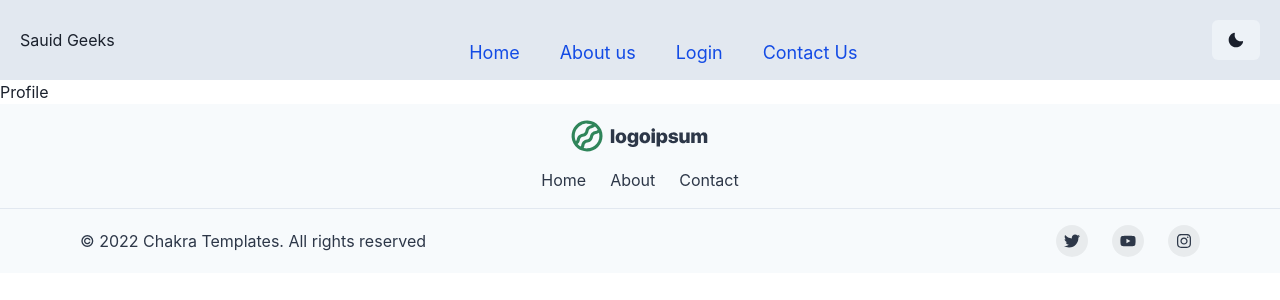
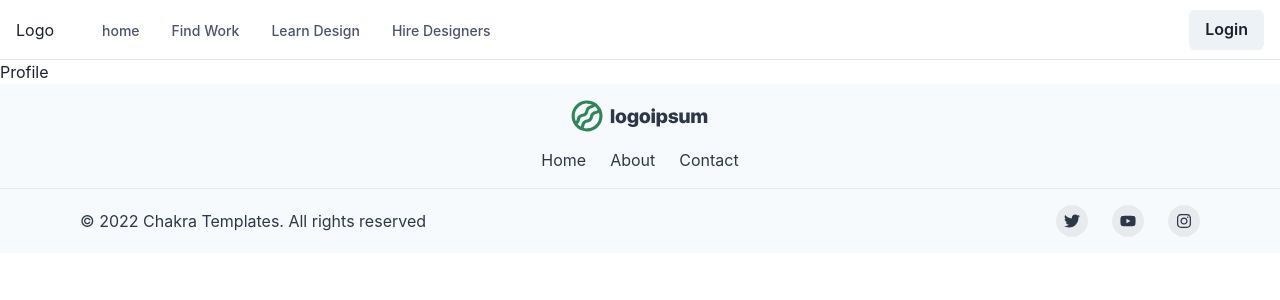
Before and after one commit to almallahi98/saudi-geeks, a React (Create React App) app: page /profile in a window 1280 px wide. Shown: the top 300 px of the page. Built offline with nearby package versions, Linux system fonts and the light colour scheme.

Commit message:
navbar has been added with login model

```diff
--- a/src/App.js
+++ b/src/App.js
@@ -22,6 +22,7 @@ function App() {
 
       <Routes>
         <Route path='' element={<Home />} />
+        <Route path='home' element={<Home />} />
         <Route path='aboutus' element={<CardAboutUs />} />
         <Route path='profile' element={<Profile />} />
         {/* <Route path='about' element={''}/> page is not completed */}
--- /dev/null
+++ b/src/component/NavBar/ModelLogin.jsx
@@ -0,0 +1,61 @@
+import {React,useRef} from 'react'
+import {
+    Modal,
+    ModalOverlay,
+    ModalContent,
+    ModalHeader,
+    ModalFooter,
+    ModalBody,
+    ModalCloseButton,
+    FormControl,
+    Button,
+    Input,
+    FormLabel,
+    useDisclosure,
+  } from '@chakra-ui/react'
+
+function ModelLogin() {
+    const { isOpen, onOpen, onClose } = useDisclosure()
+
+  const initialRef = useRef(null)
+  const finalRef = useRef(null)
+  return (
+    <>
+    <Button onClick={onOpen}>Login</Button>
+
+
+    <Modal
+      initialFocusRef={initialRef}
+      finalFocusRef={finalRef}
+      isOpen={isOpen}
+      onClose={onClose}
+    >
+      <ModalOverlay />
+      <ModalContent>
+        <ModalHeader>Login</ModalHeader>
+        <ModalCloseButton />
+        <ModalBody pb={6}>
+          <FormControl>
+            <FormLabel>User Name</FormLabel>
+            <Input ref={initialRef} placeholder='User Name' />
+          </FormControl>
+
+          <FormControl mt={4}>
+            <FormLabel>Password</FormLabel>
+            <Input type={'password'} placeholder='Password' />
+          </FormControl>
+        </ModalBody>
+
+        <ModalFooter>
+          <Button colorScheme='blue' mr={3}>
+            Save
+          </Button>
+          <Button onClick={onClose}>Cancel</Button>
+        </ModalFooter>
+      </ModalContent>
+    </Modal>
+  </>
+  )
+}
+
+export default ModelLogin
--- a/src/component/NavBar/Nav.jsx
+++ b/src/component/NavBar/Nav.jsx
@@ -1,87 +1,275 @@
-import { ReactNode } from 'react';
 import {
   Box,
   Flex,
+  Text,
+  IconButton,
+  Stack,
+  Collapse,
+  Icon,
   Link,
-  Button,
+  Popover,
+  PopoverTrigger,
+  PopoverContent,
+  useColorModeValue,
+  useBreakpointValue,
   useDisclosure,
-  useColorModeValue,
-  Stack,
-  useColorMode,
 } from '@chakra-ui/react';
-import { MoonIcon, SunIcon } from '@chakra-ui/icons';
 
-const NavLink = ({ children } = { children: ReactNode }) => (
-  <Link
-    px={2}
-    py={1}
-    rounded={'md'}
-    _hover={{
-      textDecoration: 'none',
-      bg: useColorModeValue('gray.300', 'gray.500'),
-    }}
-    href={'#'}>
-    {children}
-  </Link>
-);
 
-export default function Nav() {
-  const { colorMode, toggleColorMode } = useColorMode();
-  const { isOpen, onOpen, onClose } = useDisclosure();
+import {
+  HamburgerIcon,
+  CloseIcon,
+  ChevronDownIcon,
+  ChevronRightIcon,
+} from '@chakra-ui/icons';
+import ModelLogin from './ModelLogin';
+
+export default function WithSubnavigation() {
+  const { isOpen, onToggle } = useDisclosure();
+
   return (
-    <>
+    <Box>
+      <Flex
+        bg={useColorModeValue('white', 'gray.800')}
+        color={useColorModeValue('gray.600', 'white')}
+        minH={'60px'}
+        py={{ base: 2 }}
+        px={{ base: 4 }}
+        borderBottom={1}
+        borderStyle={'solid'}
+        borderColor={useColorModeValue('gray.200', 'gray.900')}
+        align={'center'}>
+        <Flex
+          flex={{ base: 1, md: 'auto' }}
+          ml={{ base: -2 }}
+          display={{ base: 'flex', md: 'none' }}>
+          <IconButton
+            onClick={onToggle}
+            icon={
+              isOpen ? <CloseIcon w={3} h={3} /> : <HamburgerIcon w={5} h={5} />
+            }
+            variant={'ghost'}
+            aria-label={'Toggle Navigation'}
+          />
+        </Flex>
+        <Flex flex={{ base: 1 }} justify={{ base: 'center', md: 'start' }}>
+          <Text
+            textAlign={useBreakpointValue({ base: 'center', md: 'left' })}
+            fontFamily={'heading'}
+            color={useColorModeValue('gray.800', 'white')}>
+            Logo
+          </Text>
 
-      <Box bg={useColorModeValue('gray.200', 'gray.700')} px={5}>
-        <Flex h={20} alignItems={'center'} justifyContent={'space-between'}>
-        <Link className="nav-link" to="/">
-                  Sauid Geeks
-                </Link>
-          <header className="top-navbar">
-      <nav className="navbar navbar-expand-lg navbar-light bg-light">
-        <div className="container">
-          <a className="navbar-brand" href="/">
-          </a>
-          <button
-
-            alignItems="center"
-            justifyContent="space-between"
-            className="navbar-toggler"
-            type="button"
-            data-toggle="collapse"
-            data-target="#navbars-rs-food"
-            aria-controls="navbars-rs-food"
-            aria-expanded="false"
-            aria-label="Toggle navigation"
-          >
-          </button>
-          <div className="collapse navbar-collapse" id="navbars-rs-food">
-            <ul className="navbar-nav ml-auto">
-               <Link className="nav-link" to="/">
-                  Home
-                </Link>
-                <Link className="nav-link" to="/About_us">
-                  About us
-                </Link>
-                <Link className="nav-link" to="/About_us">
-                 Login
-                </Link>
-                <Link className="nav-link" to="/Contact">
-                Contact Us
-                </Link>
-            </ul>
-          </div>
-        </div>
-      </nav>
-    </header>
-          <Flex alignItems={'center'}>
-            <Stack direction={'row'} spacing={7}>
-              <Button onClick={toggleColorMode}>
-                {colorMode === 'light' ? <MoonIcon /> : <SunIcon />}
-              </Button>
-            </Stack>
+          <Flex display={{ base: 'none', md: 'flex' }} ml={10}>
+            <DesktopNav />
           </Flex>
         </Flex>
-      </Box>
-    </>
+
+        <Stack
+          flex={{ base: 1, md: 0 }}
+          justify={'flex-end'}
+          direction={'row'}
+          spacing={6}>
+          <ModelLogin/>
+          {/* */}
+        </Stack>
+      </Flex>
+
+      <Collapse in={isOpen} animateOpacity>
+        <MobileNav />
+      </Collapse>
+    </Box>
   );
 }
+
+const DesktopNav = () => {
+  const linkColor = useColorModeValue('gray.600', 'gray.200');
+  const linkHoverColor = useColorModeValue('gray.800', 'white');
+  const popoverContentBgColor = useColorModeValue('white', 'gray.800');
+
+  return (
+    <Stack direction={'row'} spacing={4}>
+      {NAV_ITEMS.map((navItem) => (
+        <Box key={navItem.label}>
+          <Popover trigger={'hover'} placement={'bottom-start'}>
+            <PopoverTrigger>
+              <Link
+                p={2}
+                href={navItem.href ?? '#'}
+                fontSize={'sm'}
+                fontWeight={500}
+                color={linkColor}
+                _hover={{
+                  textDecoration: 'none',
+                  color: linkHoverColor,
+                }}>
+                {navItem.label}
+              </Link>
+            </PopoverTrigger>
+
+            {navItem.children && (
+              <PopoverContent
+                border={0}
+                boxShadow={'xl'}
+                bg={popoverContentBgColor}
+                p={4}
+                rounded={'xl'}
+                minW={'sm'}>
+                <Stack>
+                  {navItem.children.map((child) => (
+                    <DesktopSubNav key={child.label} {...child} />
+                  ))}
+                </Stack>
+              </PopoverContent>
+            )}
+          </Popover>
+        </Box>
+      ))}
+    </Stack>
+  );
+};
+
+const DesktopSubNav = ({ label, href, subLabel }: NavItem) => {
+  return (
+    <Link
+      href={href}
+      role={'group'}
+      display={'block'}
+      p={2}
+      rounded={'md'}
+      _hover={{ bg: useColorModeValue('pink.50', 'gray.900') }}>
+      <Stack direction={'row'} align={'center'}>
+        <Box>
+          <Text
+            transition={'all .3s ease'}
+            _groupHover={{ color: 'pink.400' }}
+            fontWeight={500}>
+            {label}
+          </Text>
+          <Text fontSize={'sm'}>{subLabel}</Text>
+        </Box>
+        <Flex
+          transition={'all .3s ease'}
+          transform={'translateX(-10px)'}
+          opacity={0}
+          _groupHover={{ opacity: '100%', transform: 'translateX(0)' }}
+          justify={'flex-end'}
+          align={'center'}
+          flex={1}>
+          <Icon color={'pink.400'} w={5} h={5} as={ChevronRightIcon} />
+        </Flex>
+      </Stack>
+    </Link>
+  );
+};
+
+const MobileNav = () => {
+  return (
+    <Stack
+      bg={useColorModeValue('white', 'gray.800')}
+      p={4}
+      display={{ md: 'none' }}>
+      {NAV_ITEMS.map((navItem) => (
+        <MobileNavItem key={navItem.label} {...navItem} />
+      ))}
+    </Stack>
+  );
+};
+
+const MobileNavItem = ({ label, children, href }: NavItem) => {
+  const { isOpen, onToggle } = useDisclosure();
+
+  return (
+    <Stack spacing={4} onClick={children && onToggle}>
+      <Flex
+        py={2}
+        as={Link}
+        href={href ?? '#'}
+        justify={'space-between'}
+        align={'center'}
+        _hover={{
+          textDecoration: 'none',
+        }}>
+        <Text
+          fontWeight={600}
+          color={useColorModeValue('gray.600', 'gray.200')}>
+          {label}
+        </Text>
+        {children && (
+          <Icon
+            as={ChevronDownIcon}
+            transition={'all .25s ease-in-out'}
+            transform={isOpen ? 'rotate(180deg)' : ''}
+            w={6}
+            h={6}
+          />
+        )}
+      </Flex>
+
+      <Collapse in={isOpen} animateOpacity style={{ marginTop: '0!important' }}>
+        <Stack
+          mt={2}
+          pl={4}
+          borderLeft={1}
+          borderStyle={'solid'}
+          borderColor={useColorModeValue('gray.200', 'gray.700')}
+          align={'start'}>
+          {children &&
+            children.map((child) => (
+              <Link key={child.label} py={2} href={child.href}>
+                {child.label}
+              </Link>
+            ))}
+        </Stack>
+      </Collapse>
+    </Stack>
+  );
+};
+
+interface NavItem {
+  label: string;
+  subLabel?: string;
+  children?: Array<NavItem>;
+  href?: string;
+}
+
+const NAV_ITEMS: Array<NavItem> = [
+  {
+    label: 'home',
+    children: [
+      {
+        label: 'Explore Design Work',
+        subLabel: 'Trending Design to inspire you',
+        href: '#',
+      },
+      {
+        label: 'New & Noteworthy',
+        subLabel: 'Up-and-coming Designers',
+        href: '#',
+      },
+    ],
+  },
+  {
+    label: 'Find Work',
+    children: [
+      {
+        label: 'Job Board',
+        subLabel: 'Find your dream design job',
+        href: '#',
+      },
+      {
+        label: 'Freelance Projects',
+        subLabel: 'An exclusive list for contract work',
+        href: '#',
+      },
+    ],
+  },
+  {
+    label: 'Learn Design',
+    href: '#',
+  },
+  {
+    label: 'Hire Designers',
+    href: '#',
+  },
+];
```
